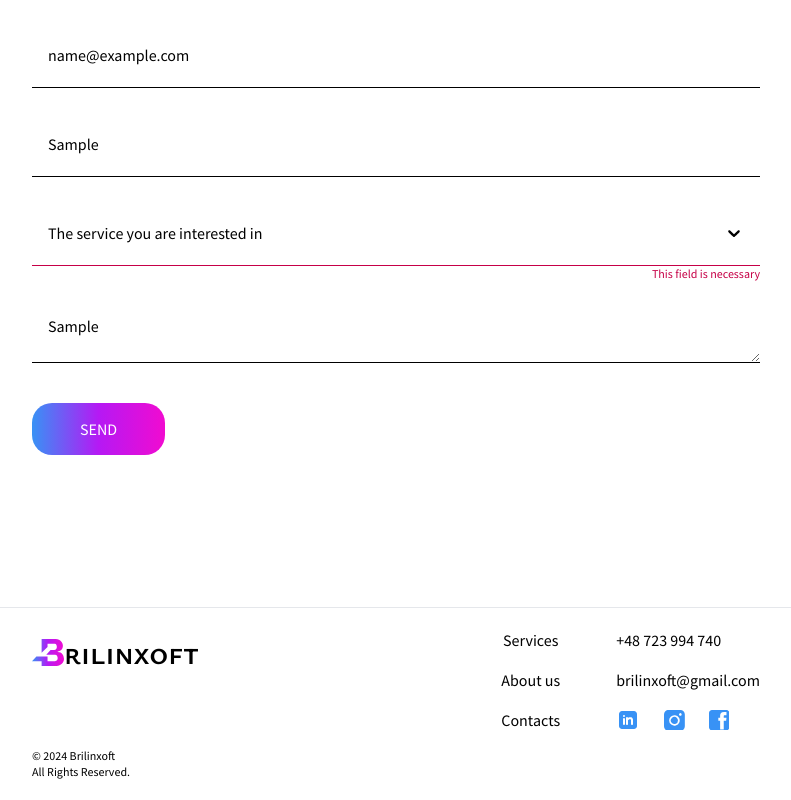
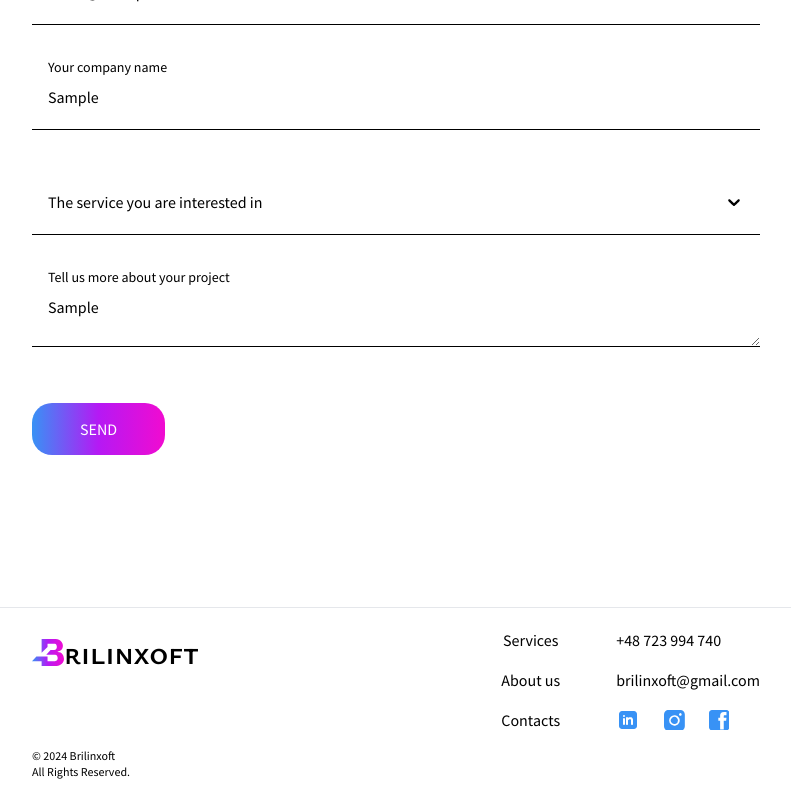
Before and after one commit to luckeryouknow/brilinxoft, a Next.js app: page / in a window 1280 px wide. Both pictures are taken after typing "Sample", "name@example.com", "Sample", "Sample", "Sample" into the empty fields and a click on the button "SEND". Shown: the whole page, without its empty margins (244-1035 px from the left). Built offline with nearby package versions, Linux system fonts and the light colour scheme.

Commit message:
added for styles

```diff
--- a/src/modules/whatCanWeDo/components/Form.tsx
+++ b/src/modules/whatCanWeDo/components/Form.tsx
@@ -3,7 +3,6 @@
 import Input from "./Input";
 import Select from 'react-select';
 import { useFormik } from "formik";
-import { useId } from "react";
 import * as Yup from 'yup';
 
 
@@ -19,8 +18,8 @@ export default function Form () {
     validationSchema: Yup.object().shape({
       name: Yup.string().required(),
       email: Yup.string().email().required(),
-      companyName: Yup.string().required(),
-      service: Yup.string().required(),
+      companyName: Yup.string(),
+      service: Yup.string(),
       tellMore: Yup.string(),
     }),
     onSubmit: (values) => {
@@ -30,7 +29,7 @@ export default function Form () {
         "company name": values.companyName,
         "service": values.service,
         "tell more": values.tellMore,
-      })
+      });
     },
   });
 
@@ -45,20 +44,21 @@ export default function Form () {
   ]
 
   return (
-    <form onSubmit={formik.handleSubmit} className="pb-[120px] overflow-hidden xl:w-1/2">
-      <div className="mb-8">
+    <form onSubmit={formik.handleSubmit} className="mt-10 pb-[120px] overflow-hidden xl:w-1/2 md:mt-0">
+      <div className="flex flex-col gap-4 mb-8">
         <Input formik={formik} id={"name"} placeholder="Name" />
         <Input formik={formik} id={"email"} placeholder="Email" />
         <Input formik={formik} id={"companyName"} placeholder="Your company name" />
         <div className="relative py-4">
+          <label className={`absolute top-0 left-4 ${formik.values.service ? "block" : "hidden"} text-sm`} htmlFor="service">Service</label>
           <Select
-            instanceId={useId()}
+            instanceId={"service"}
             options={options}
             unstyled={true}
             placeholder={"The service you are interested in"}
             onChange={(option) => formik.setFieldValue("service", option?.label)}
             classNames={{
-              control: () => (`pt-3 pb-5 px-4 ${dropdownError ? "border-b-[#C60047]" : "border-b-black"} dark:${dropdownError ? "border-b-[#C60047]" : "border-b-white"} border-b-[1px] text-black dark:text-[#D9D9D9]`),
+              control: () => (`pt-3 pb-5 px-4 ${dropdownError ? "border-b-[#C60047]" : "border-b-black hover:border-b-[#3892F5]"} dark:${dropdownError ? "border-b-[#C60047]" : "border-b-white dark:hover:border-b-[#3892F5]"} border-b-[1px] text-black dark:text-[#D9D9D9]`),
               option: () => ("py-5"),
               menu: () => ("w-full bg-white dark:bg-black"),
               dropdownIndicator: () => (""),
@@ -67,12 +67,15 @@ export default function Form () {
               <p className="absolute right-0 bottom-0 text-[#C60047] text-xs">This field is necessary</p>
             )}
         </div>
-        <textarea
-          onChange={formik.handleChange}
-          id={"tellMore"}
-          className="block min-h-[80px] w-full bg-white dark:bg-black pt-8 px-4 outline-none border-b-black dark:border-b-white border-b-[1px] text-black dark:text-[#D9D9D9] placeholder-current"
-          placeholder="Tell us more about your project"
-        />
+        <div className="relative">
+          <label className={`absolute top-0 left-4 ${formik.values.tellMore ? "block" : "hidden"} text-sm`} htmlFor="tellMore">Tell us more about your project</label>
+          <textarea
+            onChange={formik.handleChange}
+            id={"tellMore"}
+            className="block min-h-[80px] w-full bg-white dark:bg-black pt-7 px-4 outline-none border-b-black dark:border-b-white border-b-[1px] text-black dark:text-[#D9D9D9] placeholder-current"
+            placeholder="Tell us more about your project"
+          />
+        </div>
         <button type="submit" className={`
         text-white mt-8 md:mt-10 max-w-fit px-12 py-[14px] rounded-[20px] bg-gradient-to-r from-[#3892F5FF] via-[#B519F4FF] to-[#F10BD0FF] hover:from-100% transition-all ease-out duration-500 uppercase`
         }>
--- a/src/modules/whatCanWeDo/components/Input.tsx
+++ b/src/modules/whatCanWeDo/components/Input.tsx
@@ -11,12 +11,13 @@ export default function Input ({ id, formik, placeholder }: Props) {
 
   return (
     <div className="relative py-4">
+      <label className={`absolute top-0 left-4 ${formik.values[id] ? "block" : "hidden"} text-sm`} htmlFor={id}>{placeholder}</label>
       <input
         id={id}
         placeholder={placeholder}
         onChange={formik.handleChange}
         value={formik.values.id}
-        className={`block w-full bg-white dark:bg-black pt-3 pb-5 px-4 outline-none ${error ? "border-b-[#C60047]" : "border-b-black"} dark:${error ? "border-b-[#C60047]" : "border-b-white"} border-b-[1px] text-black dark:text-[#D9D9D9] placeholder-current`}
+        className={`block w-full bg-white dark:bg-black pt-3 pb-5 px-4 outline-none ${error ? "border-b-[#C60047]" : "border-b-black hover:border-b-[#3892F5]"} dark:${error ? "border-b-[#C60047]" : "border-b-white dark:hover:border-b-[#3892F5]"} border-b-[1px] text-black dark:text-[#D9D9D9] placeholder-current`}
       />
       {error && (
         <p className="absolute right-0 bottom-0 text-[#C60047] text-xs">This field is necessary</p>
```
